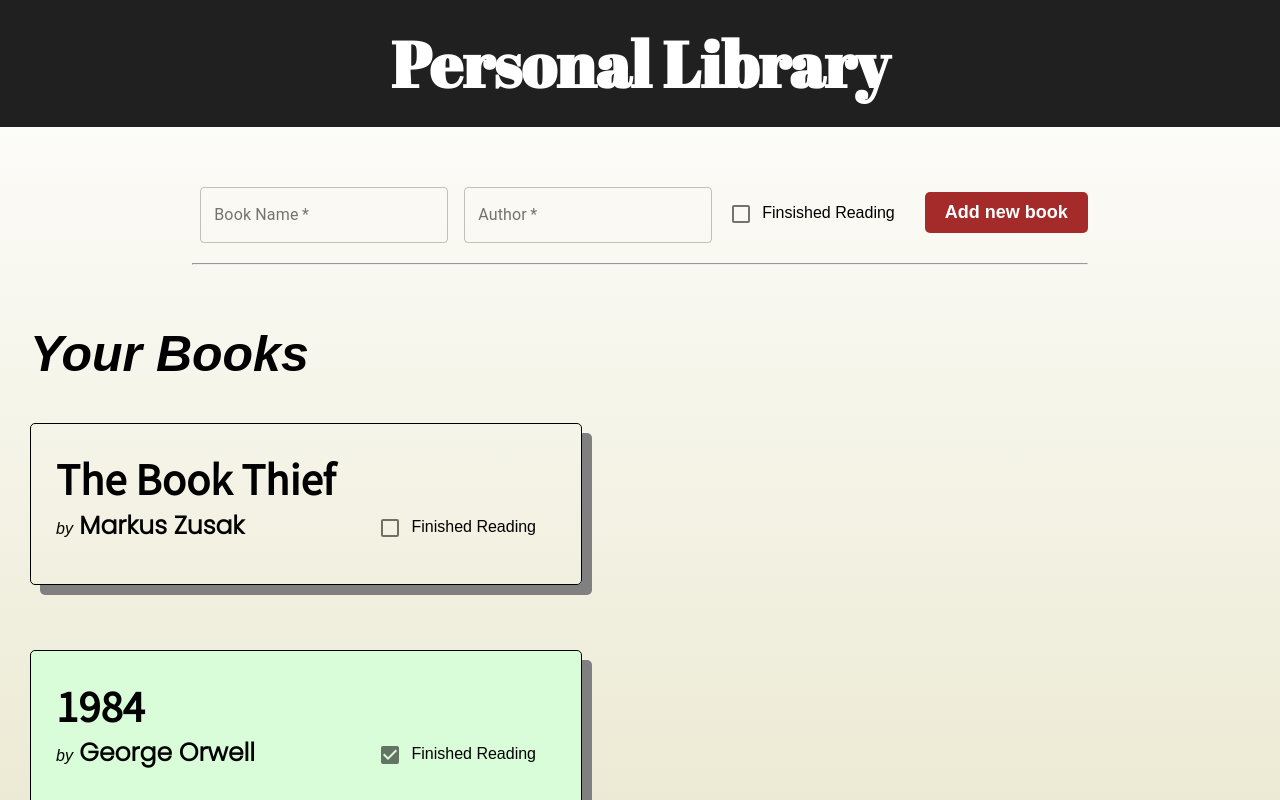
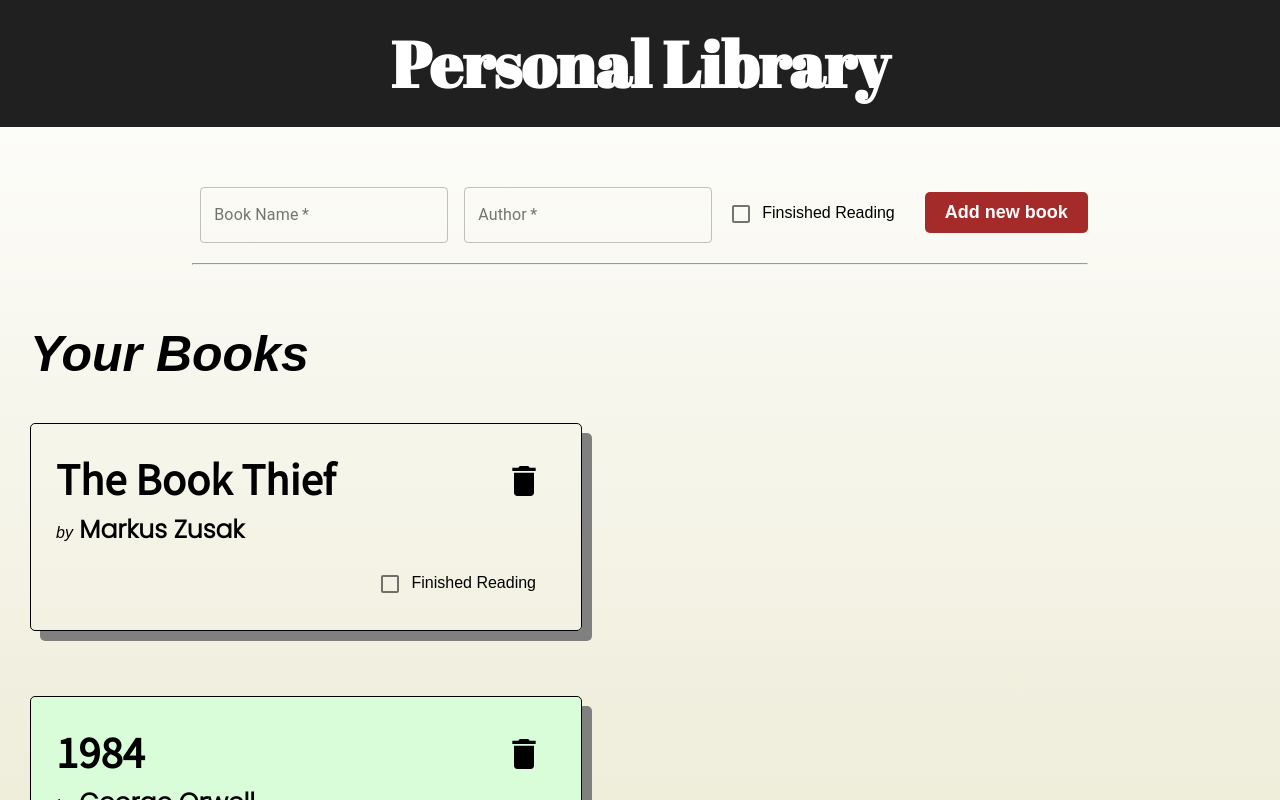
Before and after one commit to yashbellam97/Personal-Library, a React (Create React App) app: page / in a window 1280 px wide. Shown: the top 800 px of the page. Built offline with nearby package versions, Linux system fonts and the light colour scheme.

Commit message:
Add delete icon to book

```diff
--- a/package.json
+++ b/package.json
@@ -4,6 +4,7 @@
   "private": true,
   "dependencies": {
     "@material-ui/core": "^4.11.0",
+    "@material-ui/icons": "^4.9.1",
     "@testing-library/jest-dom": "^4.2.4",
     "@testing-library/react": "^9.5.0",
     "@testing-library/user-event": "^7.2.1",
--- a/src/components/Book.js
+++ b/src/components/Book.js
@@ -1,10 +1,16 @@
 import React from "react";
 import Checkbox from '@material-ui/core/Checkbox';
+import DeleteIcon from '@material-ui/icons/Delete';
+import { IconButton } from '@material-ui/core';
 
 function Book(props) {
     return (
         <div className={`book${props.details.haveRead ? " completed" : ""}`}>
             <h3 className="bookName">{props.details.bookName}</h3>
+            <IconButton style={{ float: "right" }}>
+                <DeleteIcon style = {{ fontSize: 40, color: "#000"}} />
+            </IconButton>
+            <br />
             <p className="authorDetails">by <span className="bookAuthor">{props.details.author}</span></p>
             <div className="readStatus">
                 <Checkbox
--- a/src/index.css
+++ b/src/index.css
@@ -81,9 +81,10 @@
 }
 
 .bookName {
+    display: inline-block;
     font-size: 40px;
     font-family: 'Noto Sans JP', sans-serif;
-    width: inherit;
+    width: 400px;
     white-space: nowrap;
     overflow: hidden;
     text-overflow: ellipsis;
--- a/src/pages/BooksPage.js
+++ b/src/pages/BooksPage.js
@@ -20,7 +20,6 @@ class BooksPage extends React.Component {
     }
 
     flipRead(id) {
-        console.log(id);
         this.setState((prevState) => {
             const updatedArray = prevState.books.map((book) => {
                 if (book.bookId === id) {
```
Also changed, not shown: 1 other file (tests, documents, lock files or other folders).
